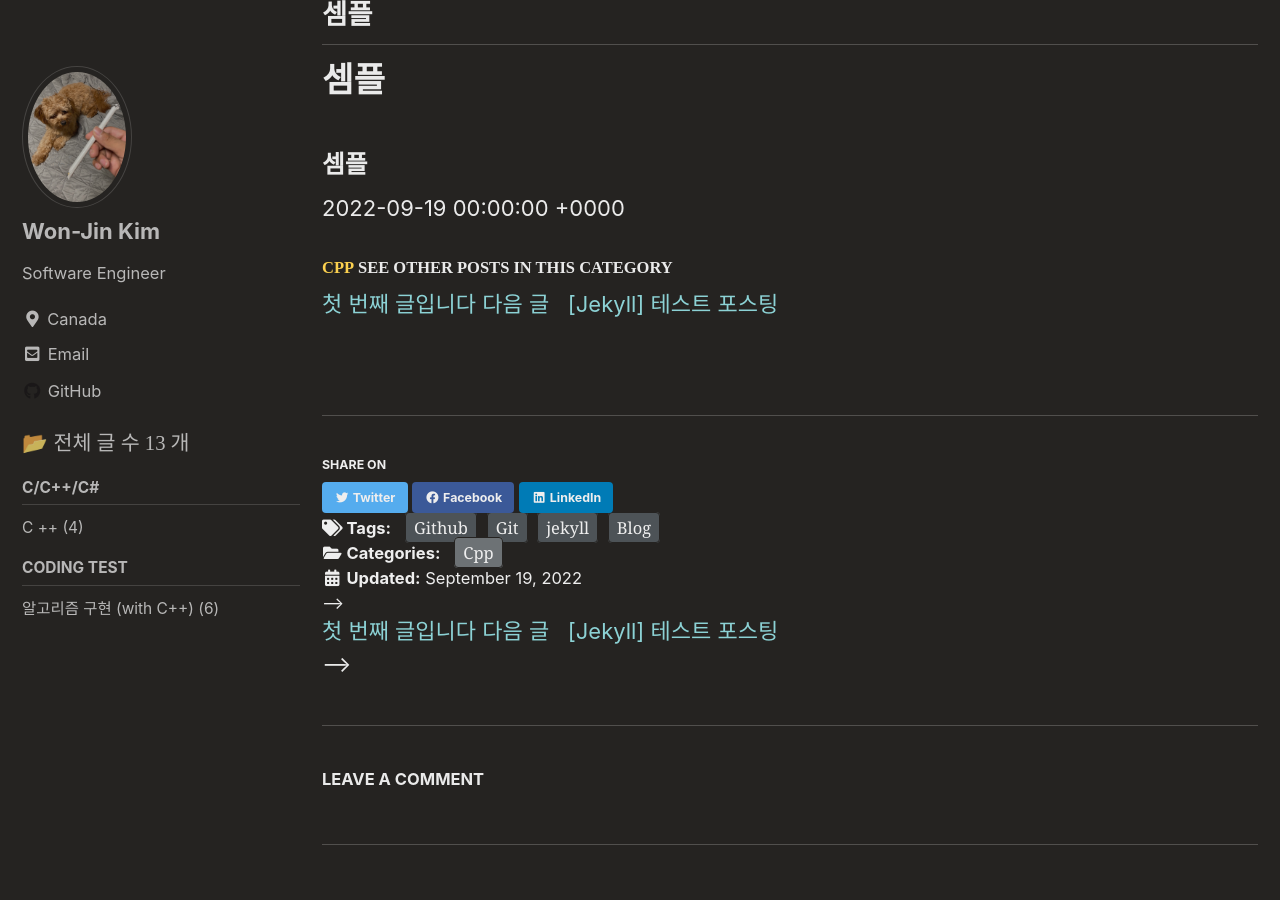
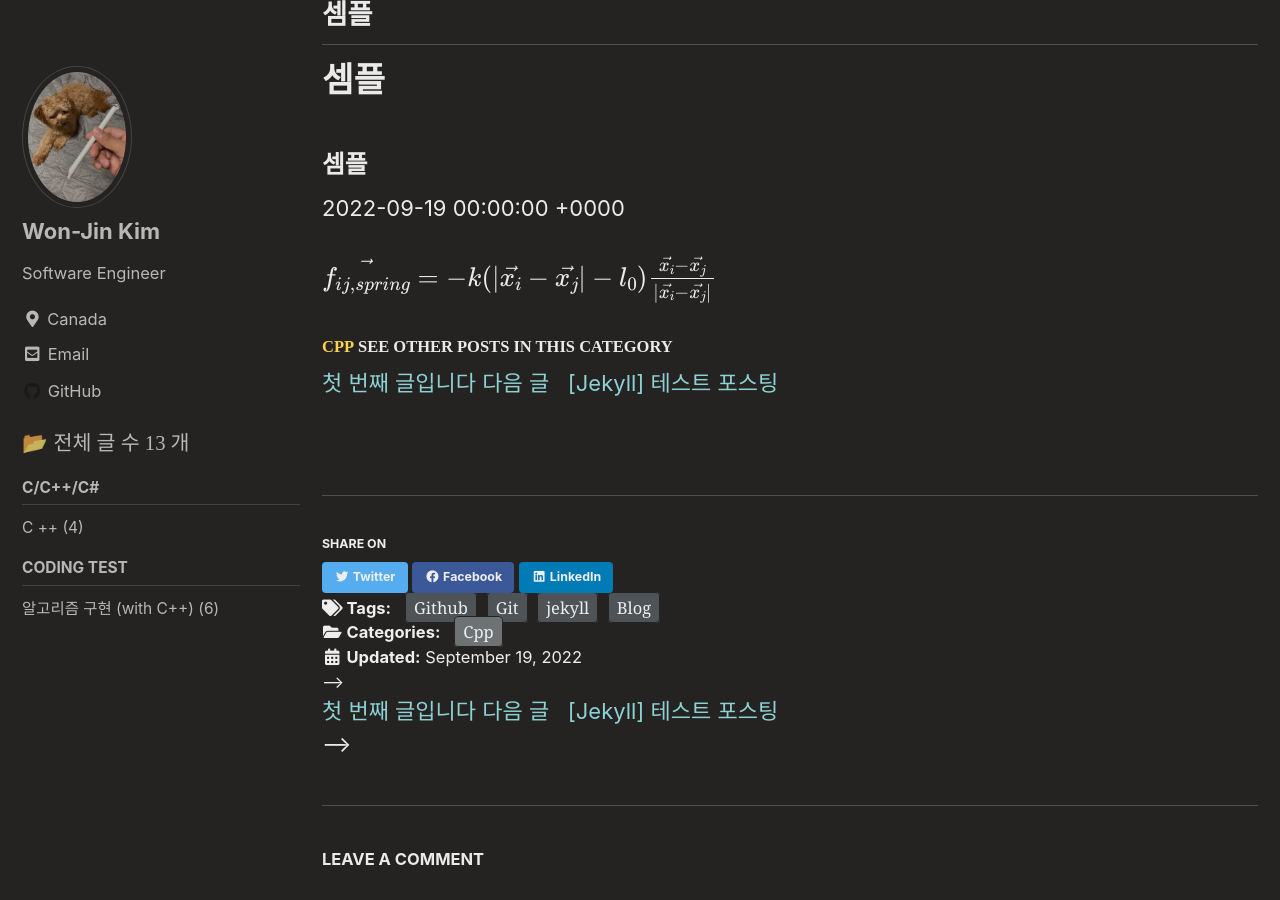
Before and after one commit to kimwonjin97/kimwonjin97.github.io, a Jekyll site: the page built from _posts/2022-09-19-first-post.md, in a window 1280 px wide and 900 px high, scrolled down 988 px. Built offline with Jekyll 4.4.1, drawn with Linux system fonts in a browser that asks for light colours; cached includes are drawn as plain includes; comment, search, counter and statistics services are not loaded.

Commit message:
Enabled mathjax, and added favicon in tab

```diff
--- a/_includes/head/custom.html
+++ b/_includes/head/custom.html
@@ -2,4 +2,12 @@
 
 <!-- insert favicons. use https://realfavicongenerator.net/ -->
 
+<link rel="apple-touch-icon" sizes="180x180" href="/assets/images/favicon_io/apple-touch-icon.png">
+<link rel="icon" type="image/png" sizes="32x32" href="/assets/images/favicon_io/favicon-32x32.png">
+<link rel="icon" type="image/png" sizes="16x16" href="/assets/images/favicon_io/favicon-16x16.png">
+<link rel="manifest" href="/assets/images/favicon_io/site.webmanifest">
+<!-- <link rel="mask-icon" href="/assets/images/favicon_io/safari-pinned-tab.svg" color="#5bbad5"> -->
+<meta name="msapplication-TileColor" content="#da532c">
+<meta name="theme-color" content="#ffffff">
+
 <!-- end custom head snippets -->
--- a/_posts/2022-09-19-first-post.md
+++ b/_posts/2022-09-19-first-post.md
@@ -34,3 +35,5 @@ last_modified_at: 2022-09-19
 ### 셈플
 
 {{page.date}}
+
+\\(\vec{f_{ij,spring}} = -k(\vert\vec{x_i} - \vec{x_j}\vert - l_0){\vec{x_i} - \vec{x_j}\over{\vert\vec{x_i} - \vec{x_j}\vert}} \\)
--- /dev/null
+++ b/assets/images/favicon_io/about.txt
@@ -0,0 +1,6 @@
+This favicon was generated using the following graphics from Twitter Twemoji:
+
+- Graphics Title: 1f913.svg
+- Graphics Author: Copyright 2020 Twitter, Inc and other contributors (https://github.com/twitter/twemoji)
+- Graphics Source: https://github.com/twitter/twemoji/blob/master/assets/svg/1f913.svg
+- Graphics License: CC-BY 4.0 (https://creativecommons.org/licenses/by/4.0/)
```
Also changed, not shown: other parts of _posts/2022-09-19-first-post.md (+1 -0 lines), _includes/scripts.html (+7 -0 lines), assets/images/favicon_io/android-chrome-192x192.png (added), assets/images/favicon_io/android-chrome-512x512.png (added), assets/images/favicon_io/apple-touch-icon.png (added), assets/images/favicon_io/favicon-16x16.png (added), assets/images/favicon_io/favicon-32x32.png (added), assets/images/favicon_io/favicon.ico (added), assets/images/favicon_io/site.webmanifest (added).
